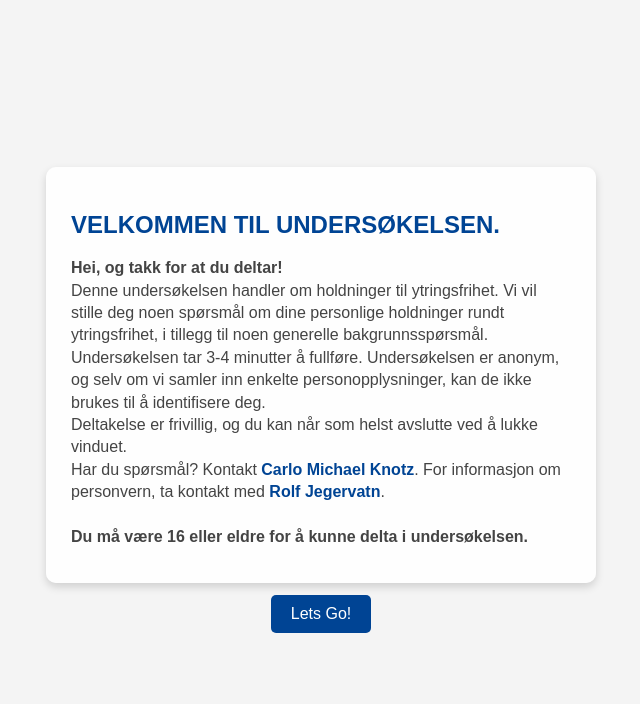
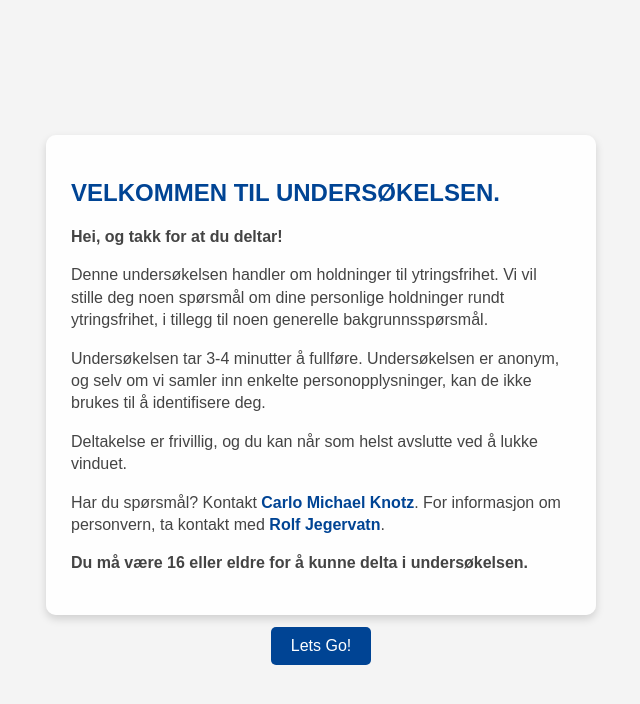
Before and after one commit to ytringsfrihet/ytringsfrihet.github.io, a plain HTML site: page index.html in a window 1280 px wide. Shown: the whole page, without its empty margins (319-959 px from the left). Drawn offline with Linux system fonts and the light colour scheme.

Commit message:
Update index.html

```diff
--- a/index.html
+++ b/index.html
@@ -38,7 +38,7 @@
         .container p {
             font-size: 16px;
             color: #444;
-            margin-bottom: 10px;
+            margin-bottom: 15px;
             text-align: left;
         }
         .container a {
@@ -71,13 +71,12 @@
 <body>
     <div class="container">
         <h1>VELKOMMEN TIL UNDERSØKELSEN.</h1>
-        <p><strong>Hei, og takk for at du deltar!</strong><br>
-        Denne undersøkelsen handler om holdninger til ytringsfrihet. Vi vil stille deg noen spørsmål om dine personlige holdninger rundt ytringsfrihet, i tillegg til noen generelle bakgrunnsspørsmål.<br>
-        Undersøkelsen tar 3-4 minutter å fullføre. Undersøkelsen er anonym, og selv om vi samler inn enkelte personopplysninger, kan de ikke brukes til å identifisere deg.<br>
-        Deltakelse er frivillig, og du kan når som helst avslutte ved å lukke vinduet.<br>
-        Har du spørsmål? Kontakt <a href="mailto:carlo.knotz@uis.no">Carlo Michael Knotz</a>. For informasjon om personvern, ta kontakt med <a href="mailto:rolf.jegervatn@uis.no">Rolf Jegervatn</a>.<br><br>
-        <strong>Du må være 16 eller eldre for å kunne delta i undersøkelsen.</strong>
-        </p>
+        <p><strong>Hei, og takk for at du deltar!</strong></p>
+        <p>Denne undersøkelsen handler om holdninger til ytringsfrihet. Vi vil stille deg noen spørsmål om dine personlige holdninger rundt ytringsfrihet, i tillegg til noen generelle bakgrunnsspørsmål.</p>
+        <p>Undersøkelsen tar 3-4 minutter å fullføre. Undersøkelsen er anonym, og selv om vi samler inn enkelte personopplysninger, kan de ikke brukes til å identifisere deg.</p>
+        <p>Deltakelse er frivillig, og du kan når som helst avslutte ved å lukke vinduet.</p>
+        <p>Har du spørsmål? Kontakt <a href="mailto:carlo.knotz@uis.no">Carlo Michael Knotz</a>. For informasjon om personvern, ta kontakt med <a href="mailto:rolf.jegervatn@uis.no">Rolf Jegervatn</a>.</p>
+        <p><strong>Du må være 16 eller eldre for å kunne delta i undersøkelsen.</strong></p>
     </div>
 
     <div class="button-container">
```
